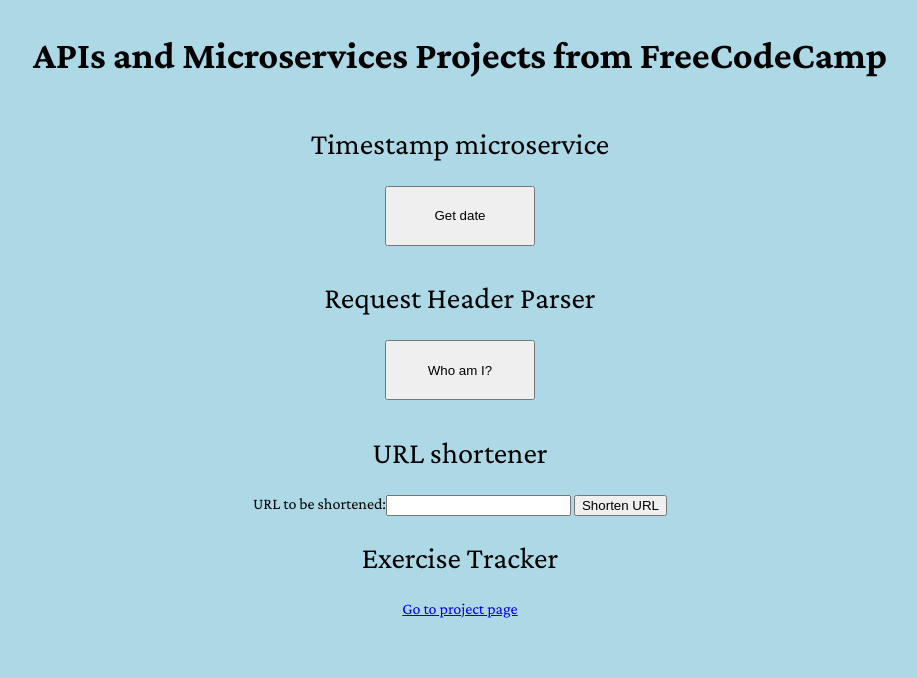
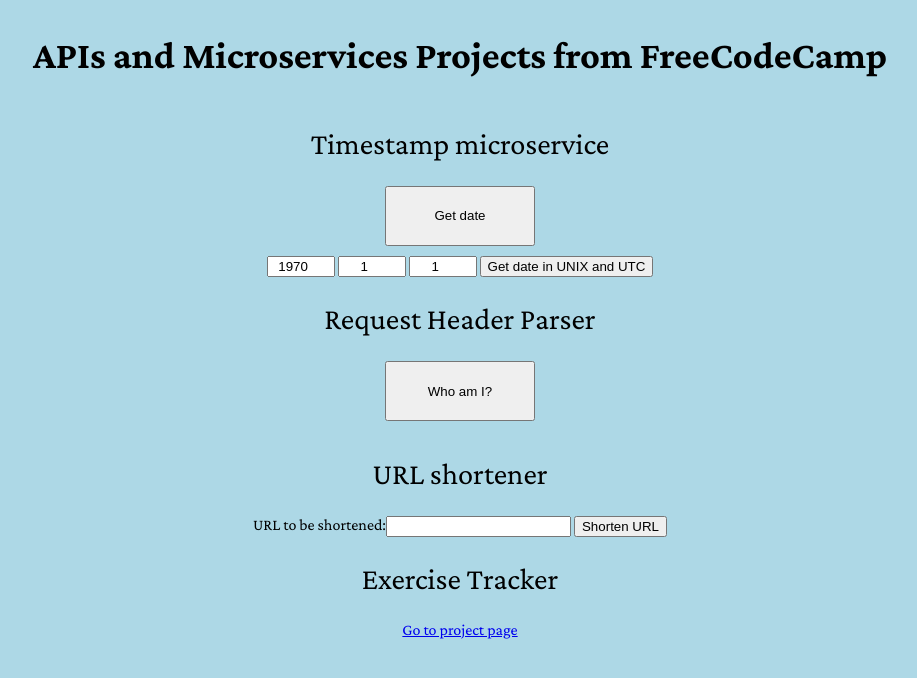
Before and after one commit to lezojeda/freecodecamp-apis-and-microservices, a website: page apis-and-microservices/views/index.html in a window 1280 px wide. Shown: the whole page, without its empty margins (180-1097 px from the left). Drawn offline with nearby package versions, Linux system fonts and the light colour scheme; files that its build step writes are made by us from their sources.

Commit message:
Input numbers to GET time in unix and utc

```diff
--- a/apis-and-microservices/views/index.html
+++ b/apis-and-microservices/views/index.html
@@ -18,15 +18,15 @@
         <a href='/api/timestamp'>
             <button class='service-button'>Get date</button>
         </a>
-        <!--
-            I'll make this work eventually
-            <form method="GET", action = "/api/timestamp" + >
-                <input type="number" name="year" value="1970" min="1970" max="2100">
-                <input type="number" name="month" value="1" min="1" max="12">
-                <input type="number" name="day" value="1" min="1" max="31">
-                <input type="submit" value="Get date in UNIX and UTC">
-            </form>
-        -->
+
+
+        <form method="GET" , action="/api/timestamp" +>
+            <input type="number" name="year" value="1970" min="1970" max="2100">
+            <input type="number" name="month" value="1" min="1" max="12">
+            <input type="number" name="day" value="1" min="1" max="31">
+            <input type="submit" value="Get date in UNIX and UTC">
+        </form>
+
     </div>
     <div class="project-container">
         <h2>Request Header Parser</h2>
@@ -39,8 +39,8 @@
         <div class="row-container">
             URL to be shortened:
             <form method="POST" action="/api/shorturl/new">
-                <input type="text" name="longurl"/>
-                <input type="submit" value="Shorten URL"/>
+                <input type="text" name="longurl" />
+                <input type="submit" value="Shorten URL" />
             </form>
         </div>
     </div>
```
